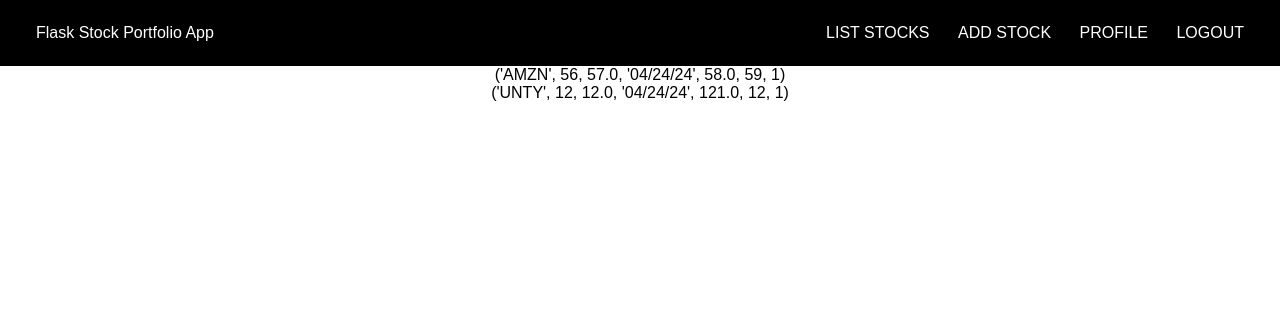
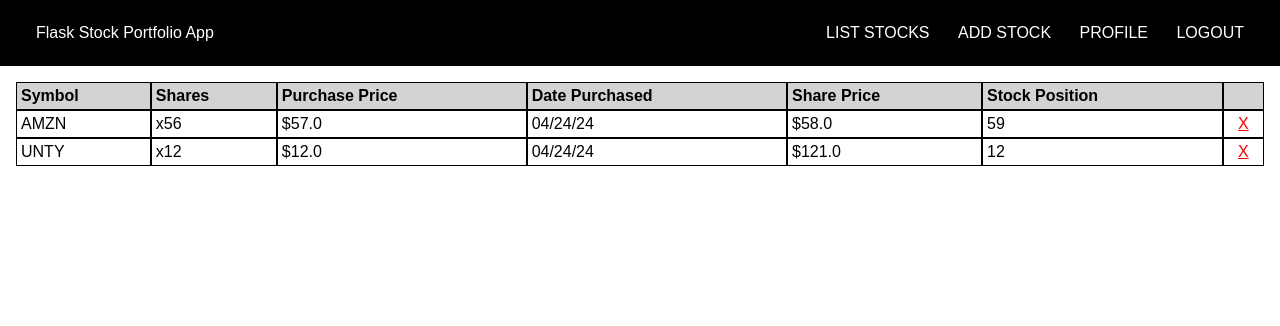
Before and after one commit to Barkerprooks/stocks-app, a Flask app: page /list-stocks in a window 1280 px wide. Shown: the top 326 px of the page. Run offline with Flask 3, Linux system fonts and the light colour scheme; a user stored in the database is signed in; data comes from the database, SQL or seed files in the repository; both versions use the stored data as it was after the commit.

Commit message:
added table

```diff
--- a/app.py
+++ b/app.py
@@ -2,25 +2,6 @@ from flask import Flask, g, render_template, redirect, request, session
 from datetime import datetime
 import sqlite3
 import database
-
-dummy = [
-    {
-        "symbol": "sbux",
-        "shares": 100,
-        "purchase price": 87.65,
-        "date": datetime.now(),
-        "share price": 102.28,
-        "stock position": 10228
-    },
-    {
-        "symbol": "cost",
-        "shares": 23,
-        "purchase price": 302.17,
-        "date": datetime.now(),
-        "share price": 373.43,
-        "stock position": 8588.89
-    },
-]
 
 
 def get_db():
@@ -51,6 +32,7 @@ def list_stocks():
 
     db = get_db()
     stocks = database.get_stocks(db, username)
+
     return render_template("list-stocks.html", stocks=stocks, username=username)
 
 
@@ -68,7 +50,7 @@ def add_stock():
         share_price = request.form['share_price']
         stock_position = request.form['stock_position']
 
-        userid = database.get_userid(username)
+        userid = database.get_userid(db, username)
         database.create_stock(db, symbol, shares, purchase_price, share_price, stock_position, userid)
 
     return render_template('add-stock.html', username=username)
@@ -105,6 +87,19 @@ def login():
     return render_template("login.html")
 
 
+@app.route('/delete/<symbol>')
+def delete(symbol):
+    username = session.get('username')
+    if not username:
+        return redirect('/')
+
+    db = get_db()
+    database.remove_stock(db, symbol, username)
+
+    return redirect('/list-stocks')
+
+
+
 @app.route('/logout')
 def logout():
     if session.get('username'):
--- a/database.py
+++ b/database.py
@@ -5,7 +5,7 @@ def initialize_database():
     db = sqlite3.connect("stocks.db")
     db.execute('CREATE TABLE users (username TEXT UNIQUE, password TEXT)')
     db.execute('''CREATE TABLE stocks (
-                    symbol TEXT,
+                    symbol TEXT UNIQUE,
                     shares NUMBER,
                     purchase_price REAL,
                     date TEXT,
@@ -47,6 +47,12 @@ def create_stock(db, symbol, shares, purchase_price, share_price, stock_position
     db.commit()
 
 
+def remove_stock(db, symbol, username):
+    userid = get_userid(db, username)
+    db.execute('DELETE FROM stocks WHERE userid = ? AND symbol = ?', [userid, symbol])
+    db.commit()
+
+
 def get_stocks(db, username):
     userid = get_userid(db, username)
     result = db.execute('SELECT * FROM stocks WHERE userid = ?', [userid])
--- a/static/css/styles.css
+++ b/static/css/styles.css
@@ -1,6 +1,10 @@
-body {
+* {
+    box-sizing: border-box;
     padding: 0;
     margin: 0;
+}
+
+body {
     font-family: Arial;
 }
 
@@ -59,6 +63,22 @@ form {
     width: 25%;
 }
 
+#list-stocks {
+    text-align: left;
+    width: 100%;
+    padding: 16px;
+}
+
+#list-stocks thead {
+    background: lightgrey;
+}
+
+#list-stocks th, #list-stocks td {
+    padding: 4px;
+    border: 1px solid black;
+    margin: 2px;
+}
+
 .login-input {
     outline: none;
     padding: 12px;
--- a/templates/add-stock.html
+++ b/templates/add-stock.html
@@ -1,7 +1,7 @@
 {% extends 'base.html' %}
 {% block content %}
 
-<form>
+<form method="POST">
     <input name="symbol" />
     <input name="shares" type="number" />
     <input name="purchase_price" type="number" step="0.01" />
--- a/templates/list-stocks.html
+++ b/templates/list-stocks.html
@@ -1,8 +1,31 @@
 {% extends 'base.html' %}
 {% block content %}
 
-{% for row in stocks %}
-    <div>{{ row }}</div>
-{% endfor %}
+<table id="list-stocks" cellspacing="0">
+    <thead>
+        <th>Symbol</th>
+        <th>Shares</th>
+        <th>Purchase Price</th>
+        <th>Date Purchased</th>
+        <th>Share Price</th>
+        <th>Stock Position</th>
+        <th></th>
+    </thead>
+    <tbody>
+        {% for symbol, shares, purchase_price, date, share_price, stock_position, _ in stocks %}
+        <tr>
+            <td>{{ symbol }}</td>
+            <td>x{{ shares }}</td>
+            <td>${{ purchase_price }}</td>
+            <td>{{ date }}</td>
+            <td>${{ share_price }}</td>
+            <td>{{ stock_position }}</td>
+            <td style="text-align: center">
+                <a style="color: red" href="/delete/{{ symbol }}">X</a>
+            </td>
+        </tr>
+        {% endfor %}
+    </tbody>
+</table>
 
 {% endblock %}
```
Also changed, not shown: README.md, stocks.db.
